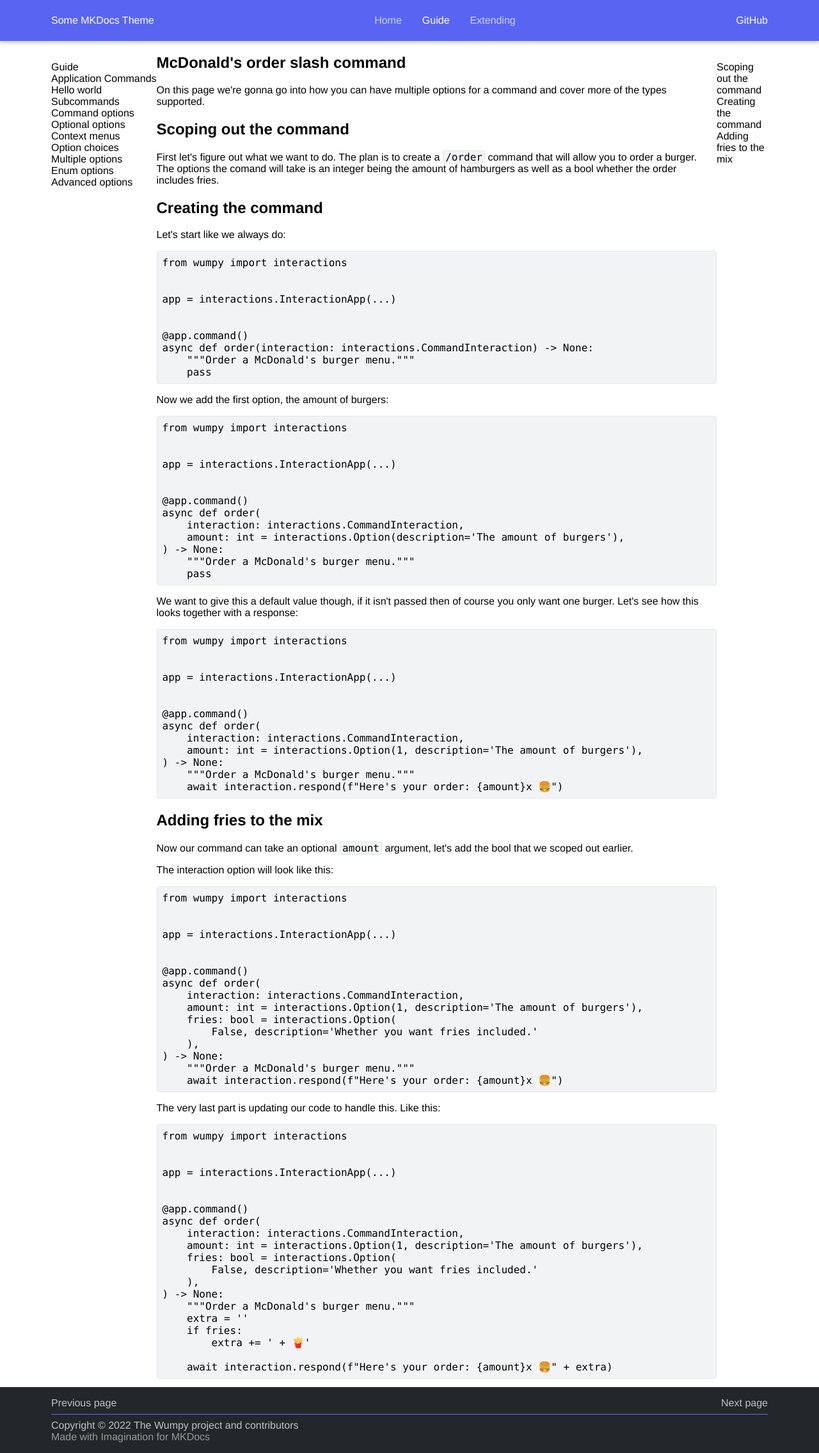
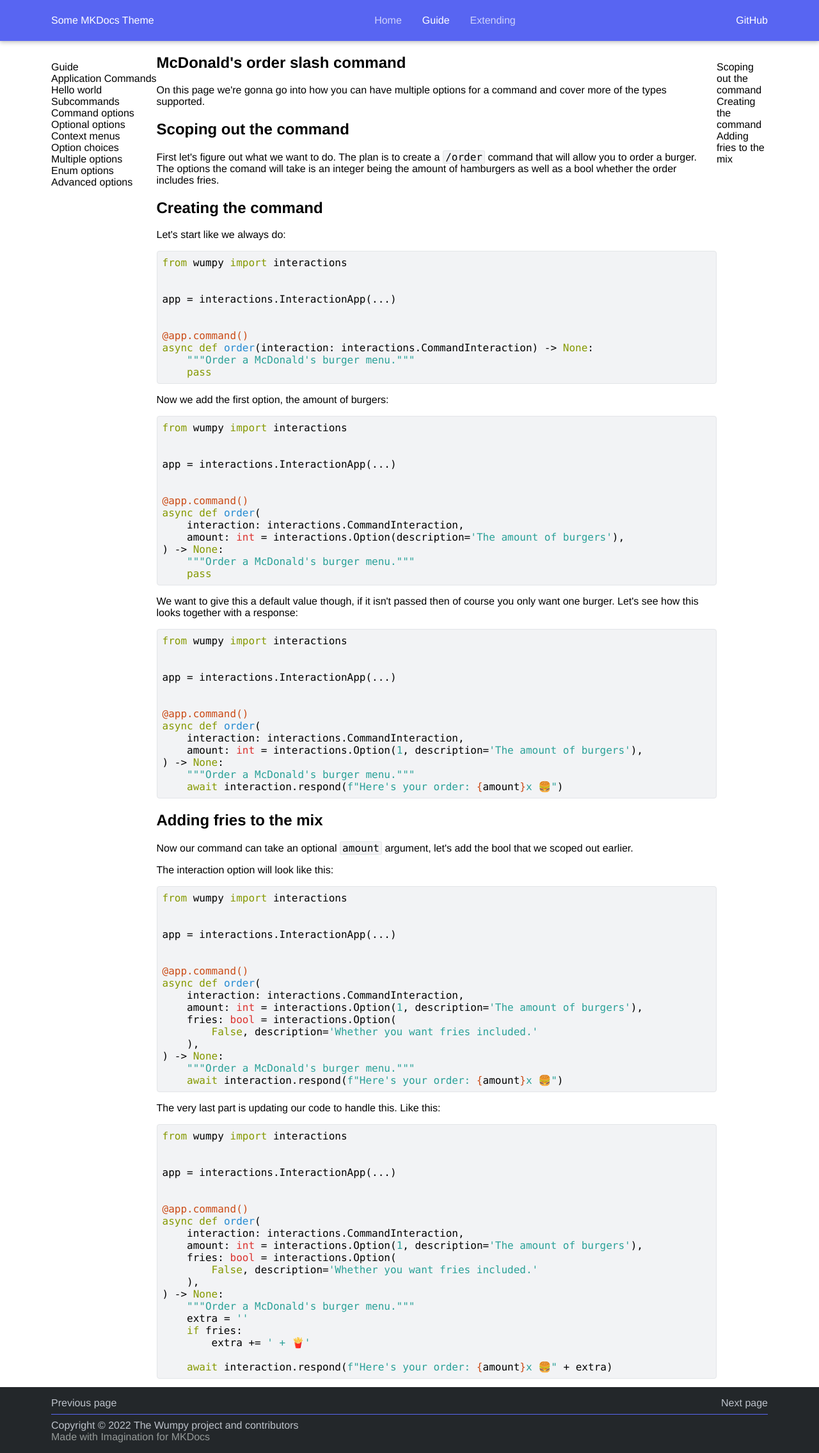
Before and after one commit to wumpyproject/docs, an MkDocs documentation site: the page built from docs/guide/application-commands/mcdonalds-order.md, in a window 1280 px wide. Shown: the whole page at 64% size. Built offline with MkDocs 1.6.1, drawn with Linux system fonts in a browser that asks for light colours.

Commit message:
Add codeblock syntax highlighting

```diff
--- a/mkdocs.yml
+++ b/mkdocs.yml
@@ -10,6 +10,9 @@ theme:
 
 markdown_extensions:
   - admonition
+
+  - pymdownx.highlight:
+      use_pygments: true
 
   - pymdownx.tabbed
   - pymdownx.superfences
--- a/requirements.txt
+++ b/requirements.txt
@@ -1,3 +1,4 @@
 mkdocs==1.3.0
 Jinja2==3.0.3
 pymdown-extensions==9.3
+Pygments==2.11.2
--- a/theme/css/main.css
+++ b/theme/css/main.css
@@ -2,6 +2,7 @@
 @import "palette.css";
 
 @import "partials/footer.css";
+@import "partials/highlight.css";
 @import "partials/masthead.css";
 @import "partials/sidebar.css";
 @import "partials/toc.css";
--- /dev/null
+++ b/theme/css/partials/highlight.css
@@ -0,0 +1,34 @@
+.highlight .c1 {
+  color: rgba(0, 0, 0, 35%);
+}
+
+.highlight .si {
+  color: #cb4b16;
+}
+
+.highlight .nd,
+.highlight .nd + .o,
+.highlight .nd + .o + .n,
+.highlight .nd + .o + .n + .p {
+  color: #cb4b16;
+}
+
+.highlight .nb {
+  color: #dc322f;
+}
+
+.highlight .nc {
+  color: #b58900;
+}
+
+.highlight .k, .highlight .kc, .highlight .kn, .highlight .ow {
+  color: #859900;
+}
+
+.highlight .s1, .highlight .s2, .highlight .sa, .highlight .sd, .highlight .mi {
+  color: #2aa198;
+}
+
+.highlight .fm, .highlight .nf {
+  color: #268bd2;
+}
```
